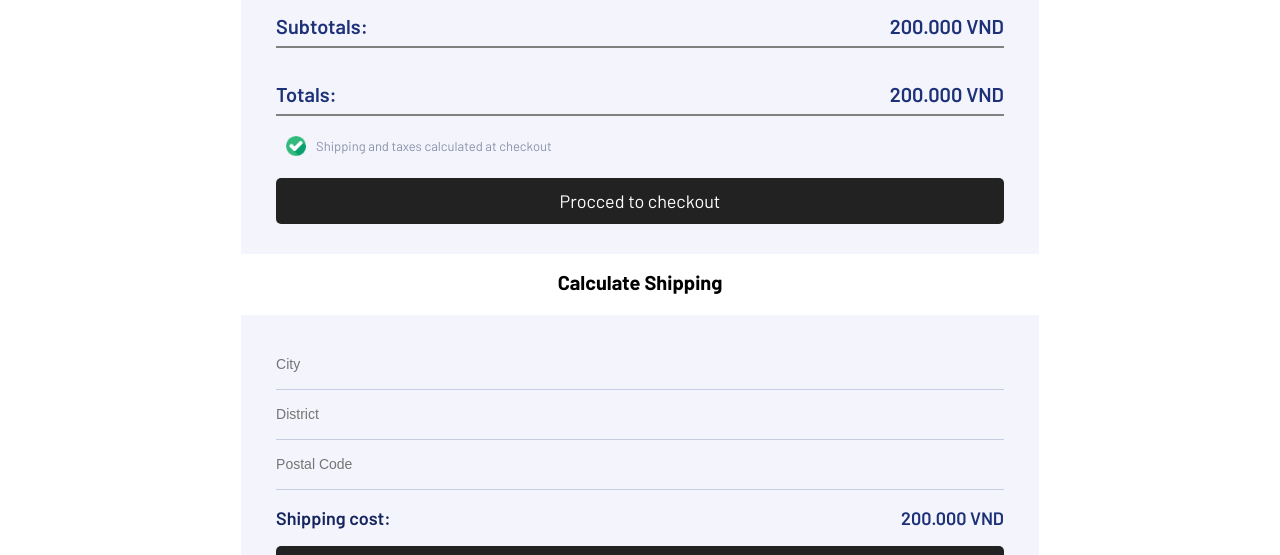
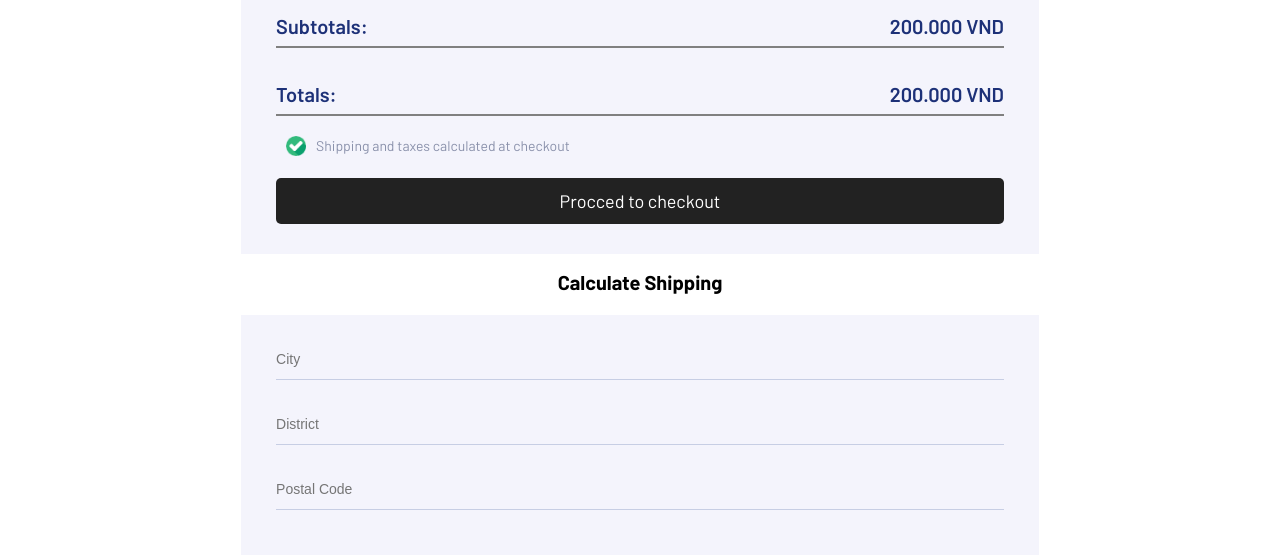
Before and after one commit to HinTran013/IE104---Sneaker-Store, a React (Create React App) app: page /cart in a window 1280 px wide. Shown: the part 1140-1695 px from the top of the page. Built offline with nearby package versions, Linux system fonts and the light colour scheme.

Commit message:
small changes

```diff
--- a/src/components/Cart/CartShipping.module.css
+++ b/src/components/Cart/CartShipping.module.css
@@ -29,12 +29,14 @@
     border-bottom: 1px solid #C7CEE4;
 
     color: #555;
+    font-size: 1.5rem;
     box-sizing: border-box;
-    height: 50px;
+    height: 40px;
 
     padding-top: 10px;
     padding-bottom: 10px;
 
+    margin-bottom: 25px;
 }
 .divInput input:focus {
     outline: none;
@@ -85,6 +87,8 @@
     font-size: 1.8rem;
     font-weight: 600;
     color: #1D3178;
+
+    margin-bottom: 10px;
 }
 .divTotalShip p:first-child {
     color: #15245E;
--- a/src/components/Cart/CartTotal.module.css
+++ b/src/components/Cart/CartTotal.module.css
@@ -50,12 +50,15 @@
     padding-left: 1rem;
 }
 .checked p {
-    font-size: 1.3rem;
+    font-size: 1.4rem;
     font-weight: 400;
     color: #8A91AB;
 
     padding-left: 1rem;
-    align-content: center;
+
+    display: flex;
+    flex-direction: column;
+    justify-content: center;
 }
 .checked img {
     width: 20px;
```
